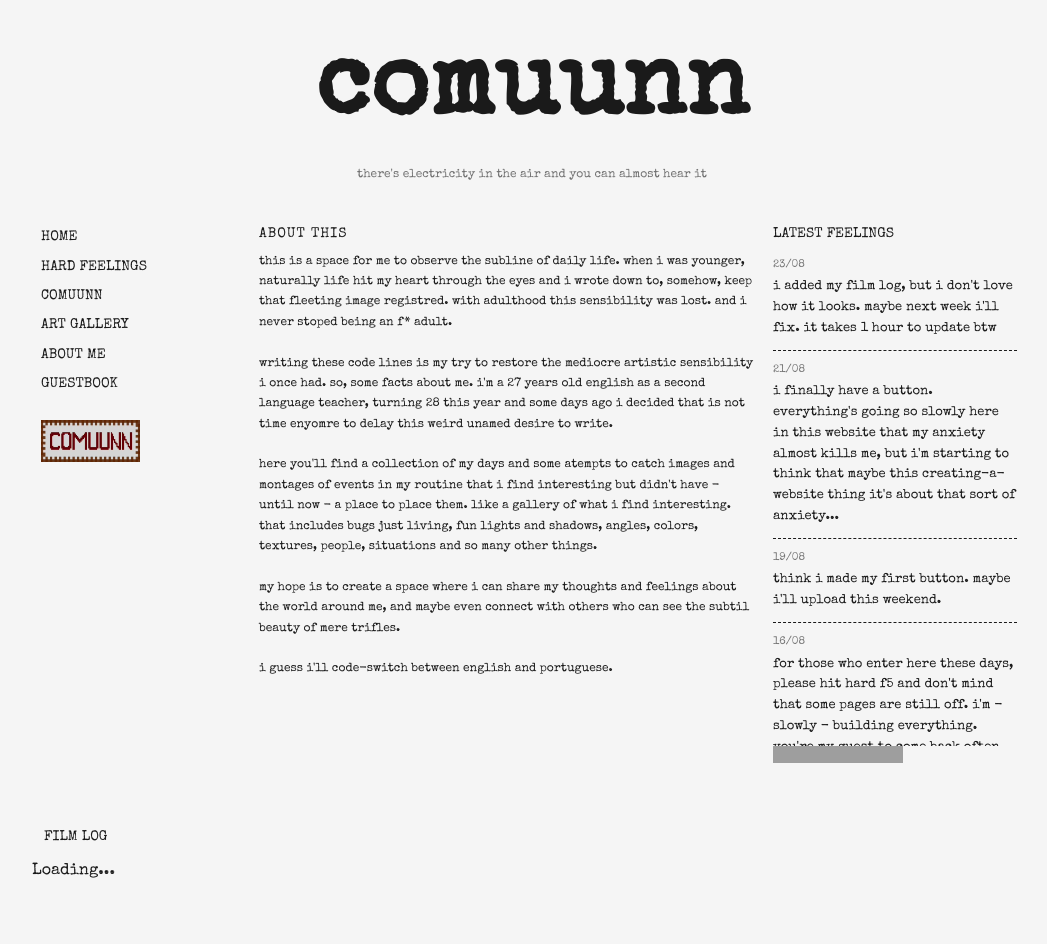
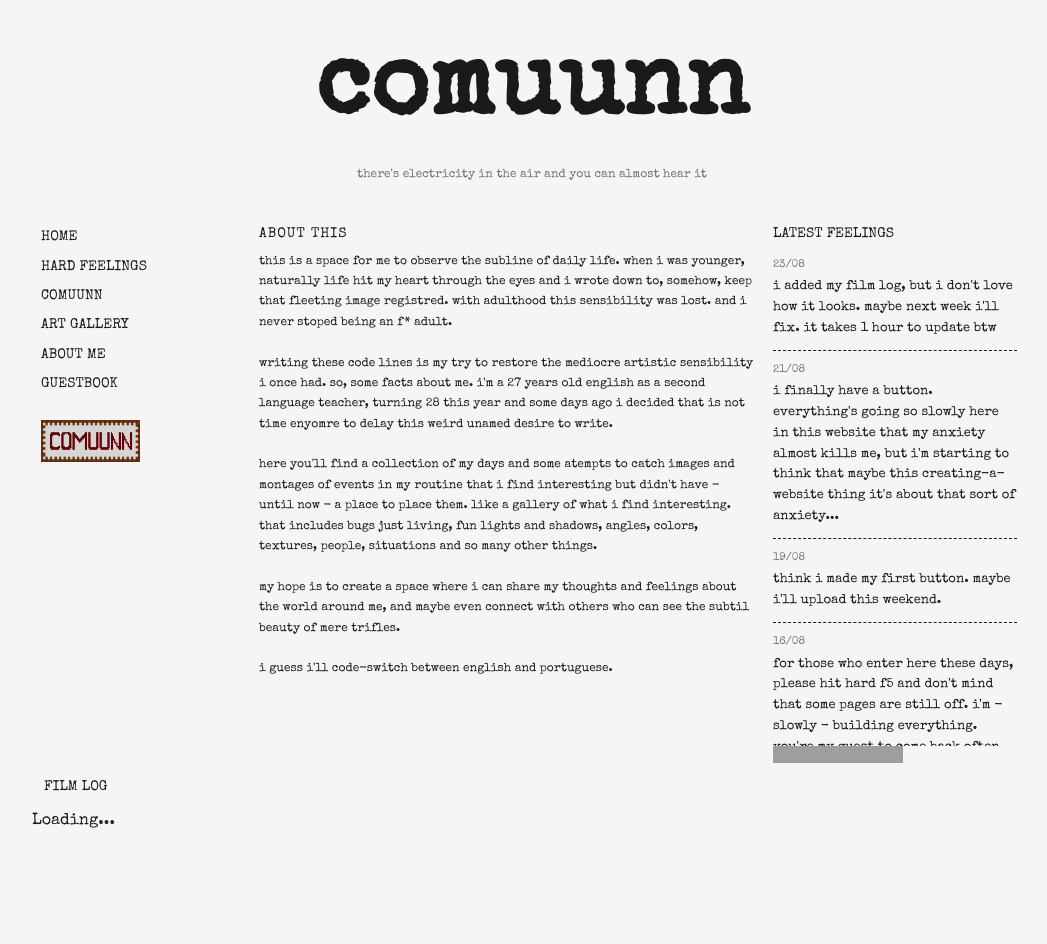
Before and after one commit to guiolhermer/comuunn, a Jekyll site: the page built from index.html, in a window 1280 px wide. Shown: the whole page, without its empty margins (108-1155 px from the left). Built offline with Jekyll 4.4.1, drawn with Linux system fonts in a browser that asks for light colours; after the commit the page ends 900 px from its top, so only the background shows below that; grey boxes are pictures that could not be loaded.

Commit message:
fix: adjust height and margin for link hover state

```diff
--- a/assets/style.css
+++ b/assets/style.css
@@ -73,7 +73,6 @@
   gap: 0;
   margin-top: 20px;
   align-items: flex-start;
-  height: 600px;
 }
 
 .home-columns > * {
@@ -251,6 +250,7 @@
   margin: 3px;
   font-weight: normal;
   padding: 0 9px;
+  margin-bottom: 6px;
 }
 
 #letterboxd-embed-wrapper-tc {
```
